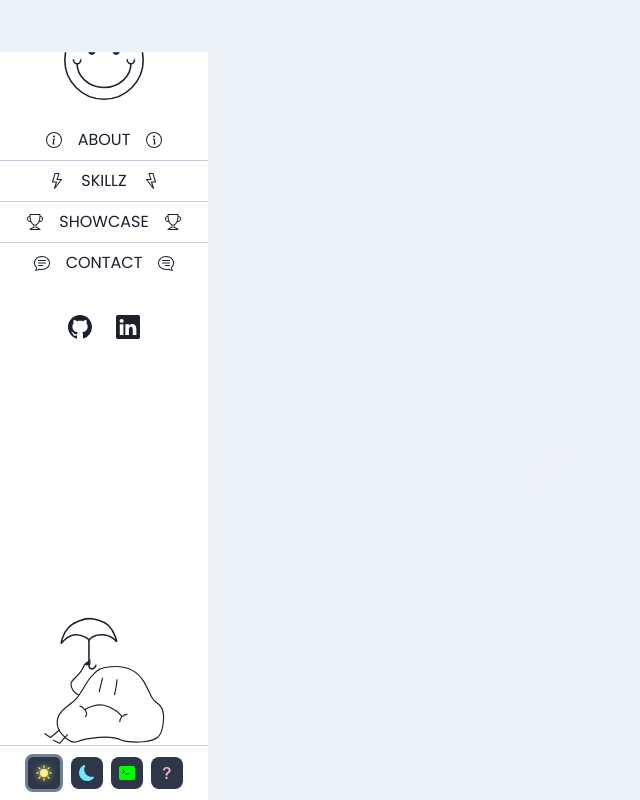
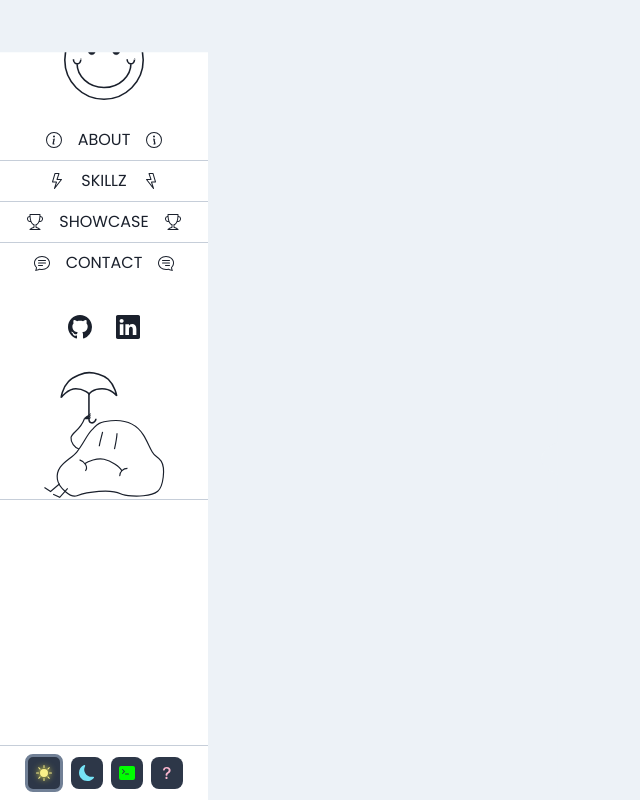
Before and after one commit to cwylycode/cwylycode.github.io, a React (Vite) app: page / in a window 1280 px wide. Shown: the whole page, without its empty margins (0-640 px from the left). Built offline with nearby package versions, Linux system fonts and the light colour scheme.

Commit message:
Set up umbrella guy anim stuff

```diff
--- a/src/components/AppShell.tsx
+++ b/src/components/AppShell.tsx
@@ -8,7 +8,6 @@ import Navbar from './Navbar'
 import NavMenu from './NavMenu'
 import ThemeButtons from './ThemeButtons'
 import HomeLogo from './HomeLogo'
-import ParticlesNav from './ParticlesNav'
 
 const PAGE_MARGIN: number = 52
 const NAVBAR_HEIGHT: number = 20
@@ -59,7 +58,7 @@ export default function AppShell({ theme, changeTheme, changePage, children }: A
 
       <NavMenu
         id='menu-desktop'
-        particles={<ParticlesNav />}
+        particles
         position='fixed'
         onLinkClick={onLinkClick}
         display={{ base: 'none', md: 'block' }}
--- a/src/components/NavMenu.tsx
+++ b/src/components/NavMenu.tsx
@@ -1,4 +1,4 @@
-import { ReactNode } from "react"
+import { ReactNode, useState } from "react"
 
 import {
   Box,
@@ -22,16 +22,19 @@ import {
 import HomeLogo from "./HomeLogo"
 import NavLink from "./NavLink"
 import useThemed from "../hooks/use-themed"
-import { SvgDoodleUmbrellaGuy1 } from "./svg/SvgDoodleUmbrellaGuy"
+import SvgDoodleUmbrellaGuy from "./svg/SvgDoodleUmbrellaGuy"
+import ParticlesNav from "./ParticlesNav"
 
 interface NavMenuProps extends BoxProps {
   onLinkClick: (pageName: string) => void
-  particles?: ReactNode
+  particles?: boolean
   children: ReactNode
 }
 
 export default function NavMenu({ onLinkClick, particles, children, ...props }: NavMenuProps) {
   const noAnim = usePrefersReducedMotion()
+  const [mouseEntered, setMouseEntered] = useState(false)
+
   return (
     <Box
       zIndex='2'
@@ -40,28 +43,43 @@ export default function NavMenu({ onLinkClick, particles, children, ...props }:
       borderRightStyle={useThemed({ default: 'unset', hacker: 'dashed' })}
       borderRightWidth={{ base: '0', md: 'thin' }}
       borderColor='themed.secondary'
-      onMouseEnter={particles ? () => { console.log('now inside') } : undefined}
-      onMouseLeave={particles ? () => { console.log('now outside') } : undefined}
       {...props}
     >
-      {particles}
       <Flex
         flexDirection='column'
-        justifyContent='flex-start'
+        justifyContent='space-between'
         height='full'
       >
+        <Flex
+          position='relative'
+          flexDirection='column'
+          justifyContent='flex-start'
+          height='auto'
+          onMouseEnter={particles ? () => { setMouseEntered(true) } : undefined}
+          onMouseLeave={particles ? () => { setMouseEntered(false) } : undefined}
+        >
 
-        <Spacer maxHeight='5' />
+          {particles ? <ParticlesNav /> : null}
+
+          <Spacer
+            maxHeight='5'
+            minHeight={{ base: '0', md: '5' }}
+          />
+
           <HomeLogo
             onClick={() => { onLinkClick('home') }}
             display={{ base: 'none', md: 'unset' }}
             height='20'
             cursor='pointer'
             width='fit-content'
-          margin='auto'
+            marginX='auto'
             zIndex='1'
           />
-        <Spacer maxHeight='5' />
+
+          <Spacer
+            maxHeight='5'
+            minHeight={{ base: '0', md: '5' }}
+          />
 
           <Flex flexDirection='column'>
             <NavLink
@@ -103,7 +121,7 @@ export default function NavMenu({ onLinkClick, particles, children, ...props }:
 
           <Spacer
             maxHeight='5'
-          minHeight={{ base: '5', md: '0' }}
+            minHeight='5'
           />
 
           <Flex justifyContent='center'>
@@ -116,7 +134,7 @@ export default function NavMenu({ onLinkClick, particles, children, ...props }:
               fontSize='24px'
               color='themed.secondary'
               transition='transform 0.5s'
-            _hover={noAnim ? undefined : {
+              _hover={noAnim ? {} : {
                 base: {}, md: {
                   transform: 'scale(1.3,1.3) rotate(360deg)'
                 }
@@ -131,7 +149,7 @@ export default function NavMenu({ onLinkClick, particles, children, ...props }:
               fontSize='24px'
               color='themed.secondary'
               transition='transform 0.5s'
-            _hover={noAnim ? undefined : {
+              _hover={noAnim ? {} : {
                 base: {}, md: {
                   transform: 'scale(1.3,1.3) rotate(360deg)'
                 }
@@ -139,9 +157,13 @@ export default function NavMenu({ onLinkClick, particles, children, ...props }:
             />
           </Flex>
 
-        <Spacer minHeight={{ base: '5', md: 'unset' }} />
+          <Spacer
+            maxHeight='5'
+            minHeight='5'
+          />
 
-        <SvgDoodleUmbrellaGuy1
+          <SvgDoodleUmbrellaGuy
+            isRaining={mouseEntered}
             display={{ base: 'none', md: 'unset' }}
             width='32'
             marginX='auto'
@@ -151,6 +173,16 @@ export default function NavMenu({ onLinkClick, particles, children, ...props }:
             display={{ base: 'none', md: 'unset' }}
             mx='auto'
           />
+
+        </Flex>
+
+        <Spacer minHeight={{ base: '5', md: 'unset' }} />
+
+        <Divider
+          display={{ base: 'none', md: 'unset' }}
+          mx='auto'
+        />
+
         {children}
       </Flex>
     </Box>
--- a/src/components/svg/SvgDoodleUmbrellaGuy.tsx
+++ b/src/components/svg/SvgDoodleUmbrellaGuy.tsx
@@ -1,6 +1,8 @@
+import { usePrefersReducedMotion } from "@chakra-ui/react";
+import { useEffect, useState } from "react";
 import { SvgContainer, SvgContainerProps } from "../SvgContainer";
 
-export function SvgDoodleUmbrellaGuy1({ ...props }: SvgContainerProps) {
+function SvgDoodleUmbrellaGuy1({ ...props }: SvgContainerProps) {
   return (
     <SvgContainer variant='doodle' {...props}>
       <svg
@@ -52,7 +54,7 @@ export function SvgDoodleUmbrellaGuy1({ ...props }: SvgContainerProps) {
   )
 }
 
-export function SvgDoodleUmbrellaGuy2({ ...props }: SvgContainerProps) {
+function SvgDoodleUmbrellaGuy2({ ...props }: SvgContainerProps) {
   return (
     <SvgContainer variant='doodle' {...props}>
       <svg
@@ -113,3 +115,29 @@ export function SvgDoodleUmbrellaGuy2({ ...props }: SvgContainerProps) {
     </SvgContainer>
   )
 }
+
+interface SvgDoodleUmbrellaGuyProps extends SvgContainerProps {
+  isRaining: boolean
+}
+export default function SvgDoodleUmbrellaGuy({ isRaining, ...props }: SvgDoodleUmbrellaGuyProps) {
+  const noAnim = usePrefersReducedMotion()
+  const [rainState, setRainState] = useState(false)
+  useEffect(() => {
+    let timer = 0
+    if (isRaining) {
+      setRainState(true)
+      clearTimeout(timer)
+    } else {
+      timer = setTimeout(() => {
+        setRainState(false)
+      }, 2000);
+    }
+    return () => clearTimeout(timer)
+  }, [isRaining])
+
+  return (
+    !noAnim && rainState ?
+      <SvgDoodleUmbrellaGuy2 {...props} /> :
+      <SvgDoodleUmbrellaGuy1 {...props} />
+  )
+}
```
Lines whose indentation alone changed are shown as unchanged.
